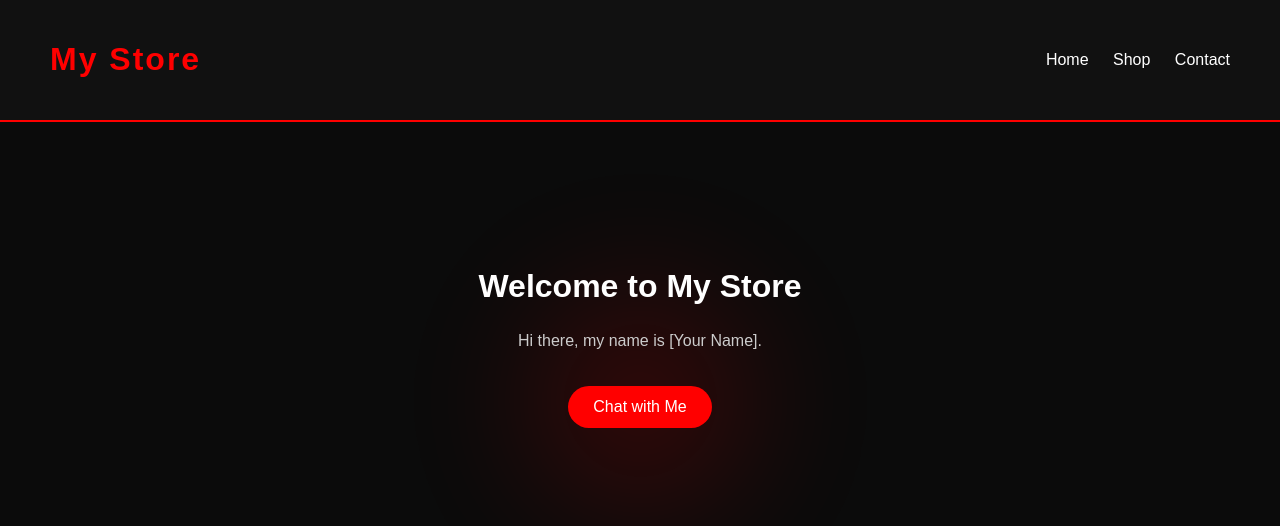
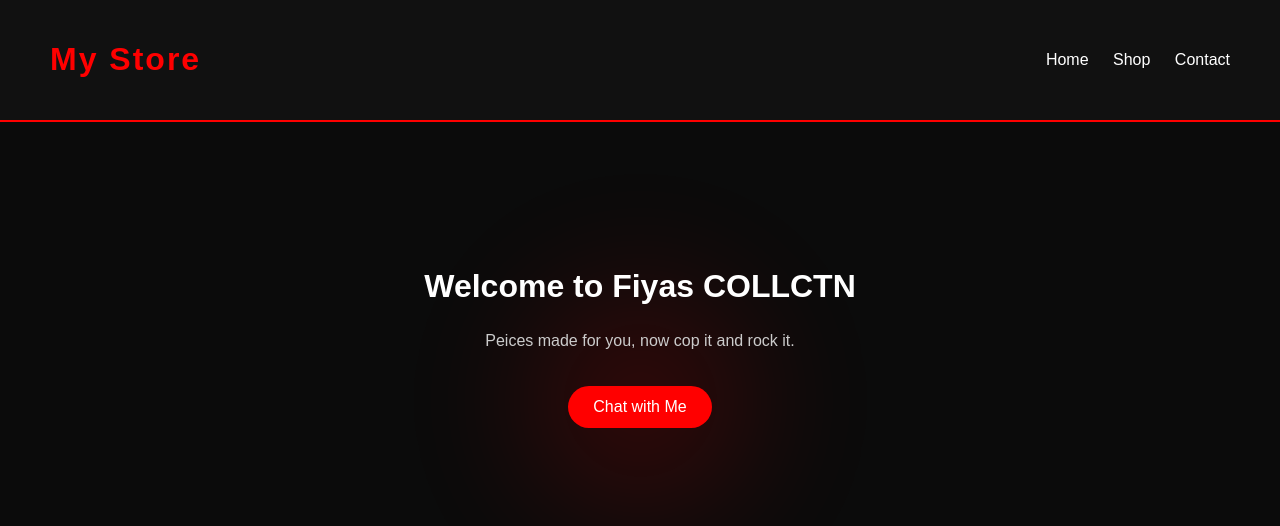
Before and after one commit to newestgithhubuser/New-color-experiment-website-, a plain HTML site: page index.html in a window 1280 px wide. Shown: the top 526 px of the page. Drawn offline with Linux system fonts and the light colour scheme.

Commit message:
Update index.html

```diff
--- a/index.html
+++ b/index.html
@@ -23,8 +23,8 @@
 
   <!-- Hero Section -->
   <section class="hero">
-    <h2>Welcome to My Store</h2>
-    <p>Hi there, my name is [Your Name].</p>
+    <h2>Welcome to Fiyas COLLCTN </h2>
+    <p> Peices made for you, now cop it and rock it.</p>
     <a href="https://wa.me/23408061554492" target="_blank">
       <button>Chat with Me</button>
     </a>
```
